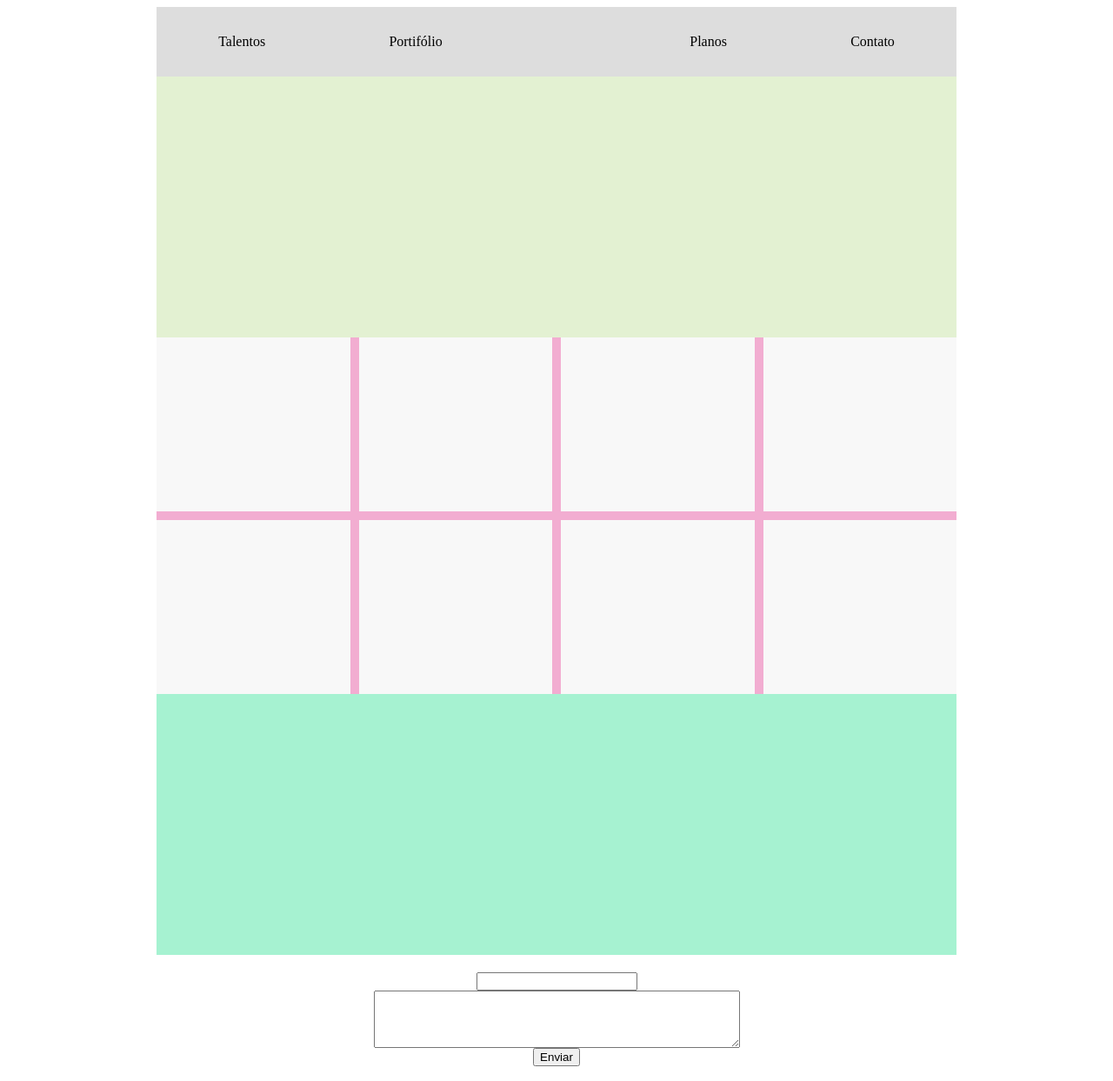
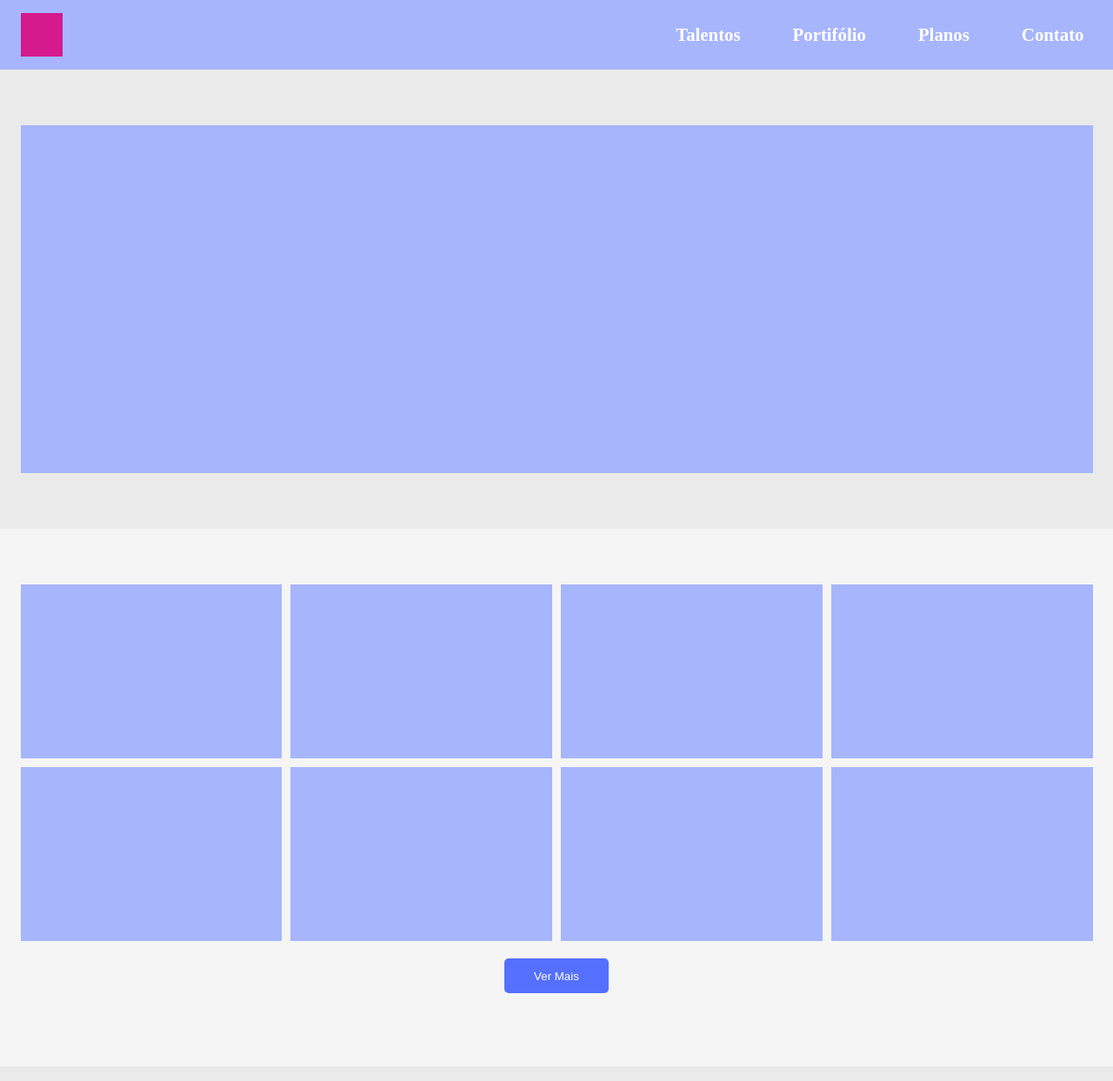
Before and after one commit to joeltonguerreiro/gatsby-hello-world, a Gatsby site: page / in a window 1280 px wide. Shown: the top 1243 px of the page at 87% size. Built offline with nearby package versions, Linux system fonts and the light colour scheme; Gatsby itself is replaced by a stand-in of ours.

Commit message:
estilos e scroll

```diff
--- /dev/null
+++ b/gatsby-browser.js
@@ -0,0 +1 @@
+import "./src/styles/global.css"
--- /dev/null
+++ b/src/components/buttons/ViewMore.js
@@ -0,0 +1,25 @@
+import React from "react"
+import styled from "styled-components"
+
+import {defaultColors} from "../layout"
+
+const ViewMore = styled.button`
+    width: 120px;
+    height: 40px;
+    padding: 10px;
+    background-color: ${defaultColors.primaryColor};
+    color: #fff;
+    border: none;
+    border-radius: 5px;
+    transition: background-color 0.5s;
+    &:hover {
+        cursor: pointer;
+        background-color: #d41a5c;
+    }
+`
+
+export default () => (
+    <ViewMore>
+        Ver Mais
+    </ViewMore>
+)
--- a/src/components/clients.js
+++ b/src/components/clients.js
@@ -1,6 +1,8 @@
 import React from "react"
 import styled from "styled-components"
+import {LayoutContainer, defaultColors} from "./layout"
 
+import ViewMore from "../components/buttons/ViewMore"
 
 const WrapperClients = styled.div`
     width: 100%;
@@ -15,15 +17,25 @@ const WrapperClients = styled.div`
 const Client = styled.div`
     width: 100%;
     height: 100%;
-    background-color: #f8f8f8;
-
+    background-color: ${defaultColors.secondaryColor};
+    transition: background-color 0.5s;
     &:hover {
         cursor: pointer;
+        background-color: ${defaultColors.primaryColor}
     }
 
 `
 
+const WrapperViewMore = styled.div`
+    width: 100%;
+    height: 80px;
+    display: flex;
+    justify-content: center;
+    align-items: center;
+`
+
 export default () => (
+    <LayoutContainer>
         <WrapperClients>
             <Client></Client>
             <Client></Client>
@@ -34,4 +46,9 @@ export default () => (
             <Client></Client>
             <Client></Client>
         </WrapperClients>
+        <WrapperViewMore>
+            <ViewMore></ViewMore>
+        </WrapperViewMore>
+
+    </LayoutContainer>
 )
--- a/src/components/contact.js
+++ b/src/components/contact.js
@@ -11,7 +11,7 @@ const WrapperContact = styled.div`
 `
 
 export default () => (
-    <WrapperContact>
+    <WrapperContact id="contact">
         <input type="text"></input>
         <textarea rows="4" cols="50">
 
--- a/src/components/header.js
+++ b/src/components/header.js
@@ -1,24 +1,45 @@
-import React from "react"
-
+import React, {useEffect, useState} from "react"
+import { Link } from "gatsby"
 import styled from "styled-components"
 
-const Header = styled.div`
+import {defaultColors} from "./layout"
+
+import Menu from "./menu"
+
+const WrapperHeader = styled.div`
     width: 100%;
+    height: 100%;
     display: flex;
-    align-items: center;
-    justify-content: space-around;
-    background-color: #ddd;
+    justify-content: center;
+    background-color: ${defaultColors.secondaryColor};
     height: 80px;
+    position: fixed;
+    top: 0;
 `
 
-export default () => (
-    <Header>
-        <div>Talentos</div>
-        <div>Portifólio</div>
-        <div>
+const Header = styled.div`
+    width: 1233px;
+    display: flex;
+    justify-content: center;
+    align-items: center;
+`
 
-        </div>
-        <div>Planos</div>
-        <div>Contato</div>
-    </Header>
-)
+const Logo = styled.div`
+    height: 50px;
+    width: 50px;
+    background-color: #d41a8c;
+`
+
+
+export default () => {
+
+
+
+    return <WrapperHeader>
+        <Header>
+            <Logo>
+            </Logo>
+            <Menu></Menu>
+        </Header>
+    </WrapperHeader>
+}
--- a/src/components/layout.js
+++ b/src/components/layout.js
@@ -1,12 +1,31 @@
 import React from "react"
 import styled from "styled-components"
 
+import { colors } from "../styles/colors";
+
 const Layout = styled.div`
     margin: 0 auto;
-    max-width: 920px;
-    padding: 0 1rem;
+`
+
+const Container = styled.div`
+    max-width: 1233px;
+    margin: 0 auto;
+`
+
+export const Section = styled.section`
+    width: 100%;
+    padding: 4rem 0;
+    background-color: ${props => props.backgroundColor || 'whitesmoke'}
 `
 
 export default ({ children }) => (
     <Layout>{children}</Layout>
 )
+
+export const LayoutContainer = ({ children }) => (
+    <Container>
+        {children}
+    </Container>
+)
+
+export const defaultColors = colors;
--- /dev/null
+++ b/src/components/menu.js
@@ -0,0 +1,52 @@
+import React, {useEffect, useState} from "react"
+import { Link } from "gatsby"
+import styled from "styled-components"
+
+import {defaultColors} from "./layout"
+
+
+const Menu = styled.div`
+    width: 1233px;
+    height: 100%;
+    display: flex;
+    justify-content: flex-end;
+    align-items: center;
+
+`
+
+const MenuItem = styled.a`
+    color: #fff;
+    text-decoration: none;
+    font-size: 1.3em;
+    font-weight: bold;
+    padding: 10px;
+    margin-left: 40px;
+    transition: background-color 0.5s;
+    &:hover {
+        background-color: ${defaultColors.primaryColor};
+    }
+    border-radius: 5px;
+`
+
+export default () => {
+
+    useEffect(() => {
+        document.querySelectorAll('a[href^="#"]').forEach(anchor => {
+            anchor.addEventListener('click', function (e) {
+                e.preventDefault();
+
+                document.querySelector(this.getAttribute('href')).scrollIntoView({
+                    behavior: 'smooth'
+                });
+            });
+        });
+    }, [])
+
+    return <Menu>
+        <MenuItem href="#talents">Talentos</MenuItem>
+        <MenuItem>Portifólio</MenuItem>
+
+        <MenuItem>Planos</MenuItem>
+        <MenuItem href="#contact">Contato</MenuItem>
+    </Menu>
+}
--- a/src/components/plans.js
+++ b/src/components/plans.js
@@ -1,14 +1,19 @@
 import React from "react"
+import styled from "styled-components"
 
-import styled from "styled-components"
+import {LayoutContainer} from "./layout"
+import { colors } from "../styles/colors"
 
 const Plans = styled.div`
     height: 300px;
     width: 100%;
-    background-color: #a6f2d1;
+    background-color: ${colors.secondaryColor};
 
 `
 
 export default () => (
-    <Plans></Plans>
+    <LayoutContainer>
+        <Plans></Plans>
+    </LayoutContainer>
+
 )
--- a/src/components/portfolio.js
+++ b/src/components/portfolio.js
@@ -6,7 +6,6 @@ import Clients from "./clients"
 const Portfolio = styled.div`
     height: auto;
     width: 100%;
-    background-color: #f2add1;
 `
 
 export default () => (
--- a/src/components/talents.js
+++ b/src/components/talents.js
@@ -1,12 +1,16 @@
 import React from "react"
 import styled from "styled-components"
 
+import {LayoutContainer, defaultColors} from "./layout"
+
 const Talents = styled.div`
-    height: 300px;
+    height: 400px;
     width: 100%;
-    background-color: #e3f1d2;
+    background-color: ${defaultColors.secondaryColor};
 `
 
 export default () => (
-    <Talents></Talents>
+    <LayoutContainer>
+        <Talents id="talents"></Talents>
+    </LayoutContainer>
 )
--- a/src/pages/index.js
+++ b/src/pages/index.js
@@ -1,6 +1,6 @@
 import React from "react"
 
-import Layout from "../components/layout"
+import Layout, {Section, defaultColors} from "../components/layout"
 import Header from "../components/header"
 import Talents from "../components/talents"
 import Portfolio from "../components/portfolio"
@@ -12,10 +12,23 @@ export default () =>
 <Layout>
     <Header></Header>
 
+    <Section backgroundColor={defaultColors.backgroundPrimaryColor}>
     <Talents></Talents>
-    <Portfolio></Portfolio>
-    <Plans></Plans>
-    <Contact></Contact>
+    </Section>
+
+    <Section>
+        <Portfolio></Portfolio>
+    </Section>
+
+
+    <Section backgroundColor={defaultColors.backgroundPrimaryColor}>
+        <Plans></Plans>
+    </Section>
+
+
+    <Section>
+        <Contact></Contact>
+    </Section>
 
     <Footer></Footer>
 
--- /dev/null
+++ b/src/styles/colors.js
@@ -0,0 +1,15 @@
+const primaryColor = '#5570ff'
+
+const secondaryColor = '#a7b5fd';
+
+const backgroundPrimaryColor = '#eaeaea';
+
+const backgroundSecondaryColor = '#fafafa';
+
+
+export const colors = {
+    primaryColor,
+    secondaryColor,
+    backgroundPrimaryColor,
+    backgroundSecondaryColor
+}
--- /dev/null
+++ b/src/styles/global.css
@@ -0,0 +1,9 @@
+html {
+    background-color: whitesmoke;
+}
+
+body {
+    padding-top: 80px;
+    display: block;
+    margin: 0;
+}
```
Lines whose indentation alone changed are shown as unchanged.
